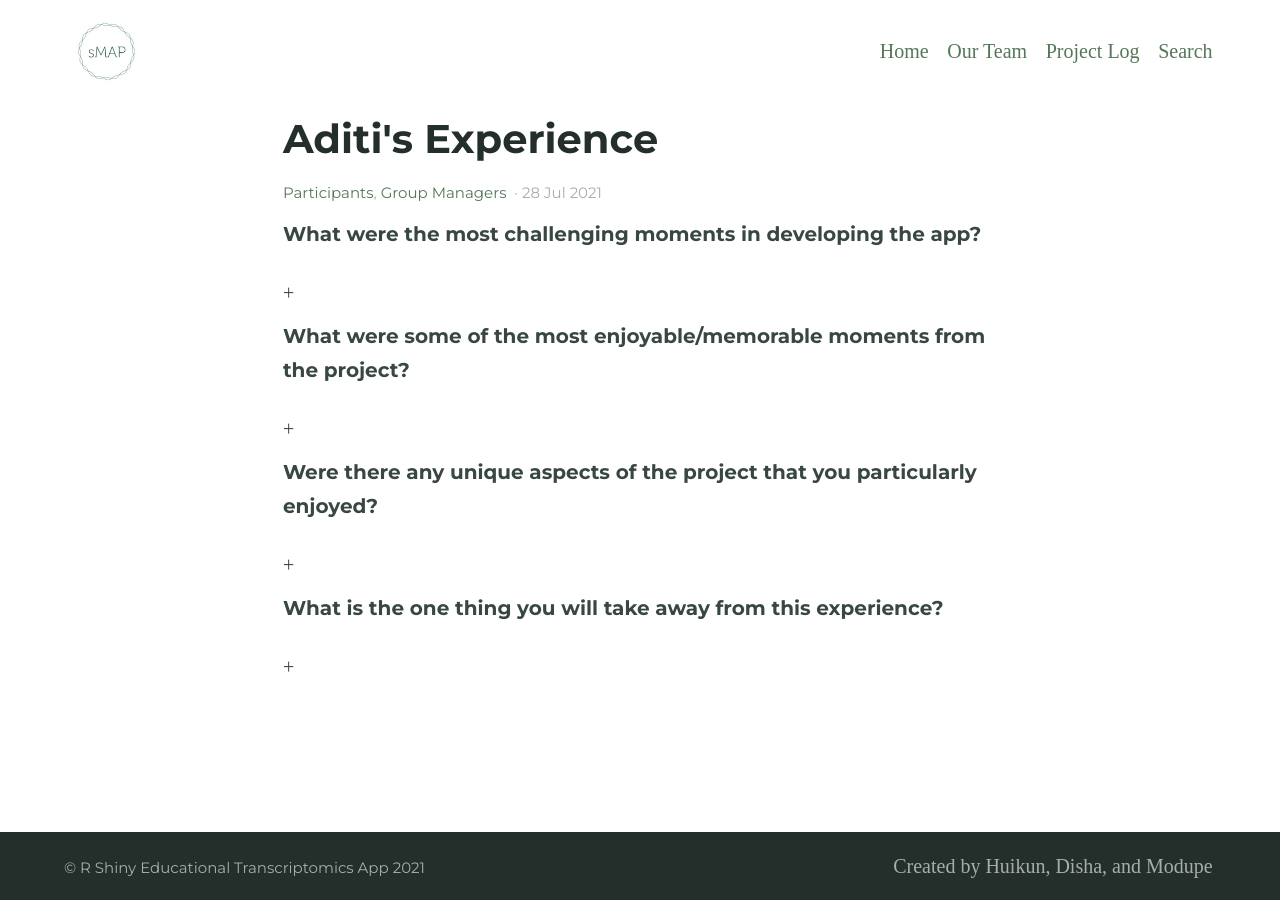
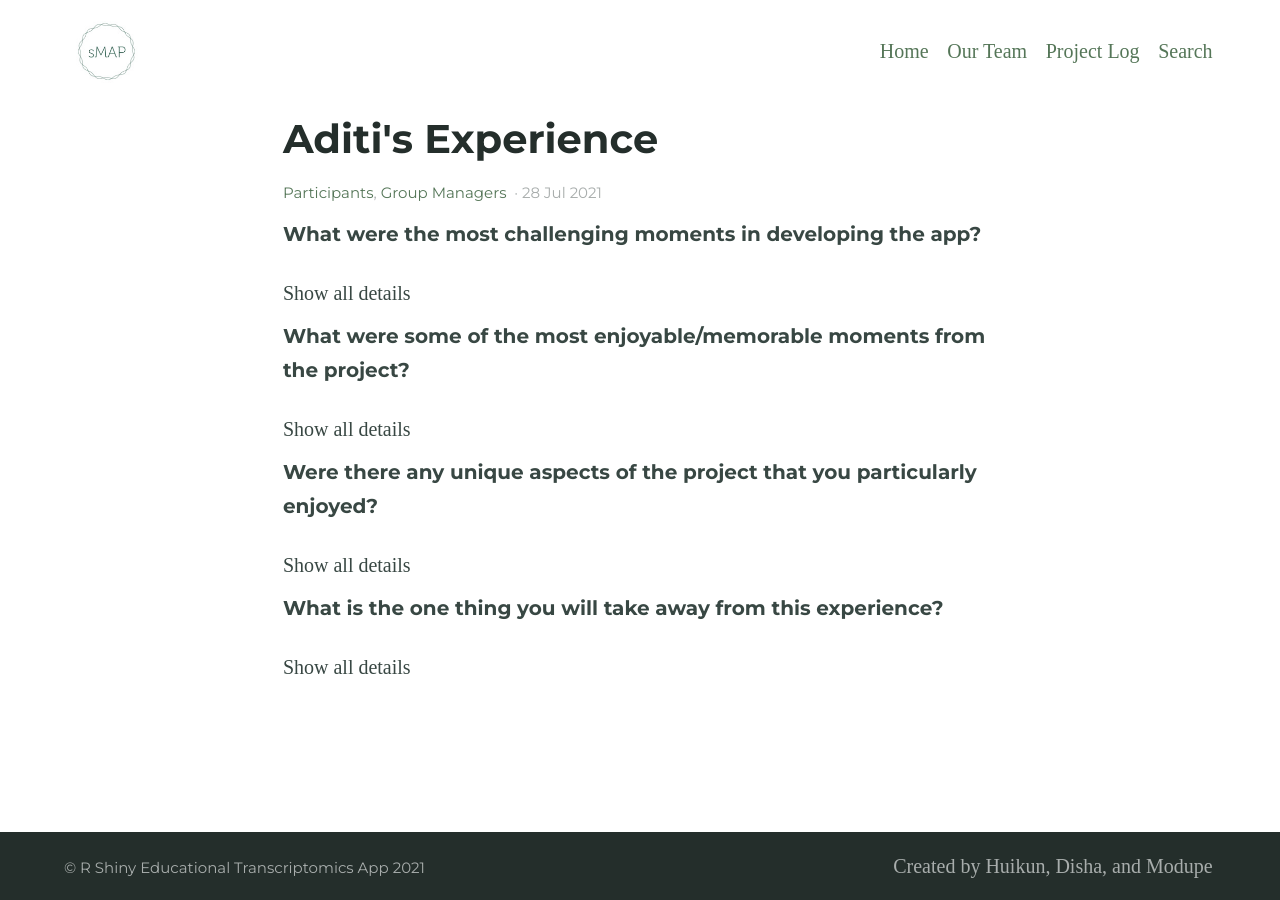
Before and after one commit to BI-STEM-Away/sMAP_dev, a Jekyll site: the page built from _posts/2021-07-28-Aditi-blog.md, in a window 1280 px wide. Built offline with Jekyll 4.4.1, drawn with Linux system fonts in a browser that asks for light colours.

Commit message:
Update 2021-07-28-Aditi-blog.md

```diff
--- a/_posts/2021-07-28-Aditi-blog.md
+++ b/_posts/2021-07-28-Aditi-blog.md
@@ -10,7 +10,7 @@ excerpt: |
 
 **What were the most challenging moments in developing the app?**
 <details>
-  <summary>+</summary>
+  <summary>Show all details</summary>
 
 <p>
 Some of the challenges were actually understanding how RShiny works as well as getting used to all the group formats. I am from level 1 which means that the RShiny project is out of the expected task, therefore, it was challenging to learn something that I didn’t know prior to the internship. Another challenge was waiting for other groups to finish their part to continue with my tasks because our group depended on other group’s progress.
@@ -19,7 +19,7 @@ Some of the challenges were actually understanding how RShiny works as well as g
 
 **What were some of the most enjoyable/memorable moments from the project?**
 <details>
-  <summary>+</summary>
+  <summary>Show all details</summary>
 
 <p>
 Working with people in our group and others out of our group was memorable. Everyone was very cooperative which made everything more doable. It was also satisfying to be able to hold meetings and work as a manager. Especially when I successfully completed my tasks.
@@ -28,7 +28,7 @@ Working with people in our group and others out of our group was memorable. Ever
 
 **Were there any unique aspects of the project that you particularly enjoyed?**
 <details>
-  <summary>+</summary>
+  <summary>Show all details</summary>
 
 <p>
 Working with a new coding language, RShiny, was unique. Usually, I believe only those who pursue a career in bioinformatics and other similar careers use this language, so it was a valuable experience. Meeting people from all over the world was also a new experience.
@@ -37,7 +37,7 @@ Working with a new coding language, RShiny, was unique. Usually, I believe only
 
 **What is the one thing you will take away from this experience?**
 <details>
-  <summary>+</summary>
+  <summary>Show all details</summary>
 
 <p>
 I think being a manager was stressful at some time, especially the beginning because it was such an important role and it was intimidating. The biggest takeaway is to not shy away from intimidating roles. This project especially helped me work on my public speaking skills.
```
